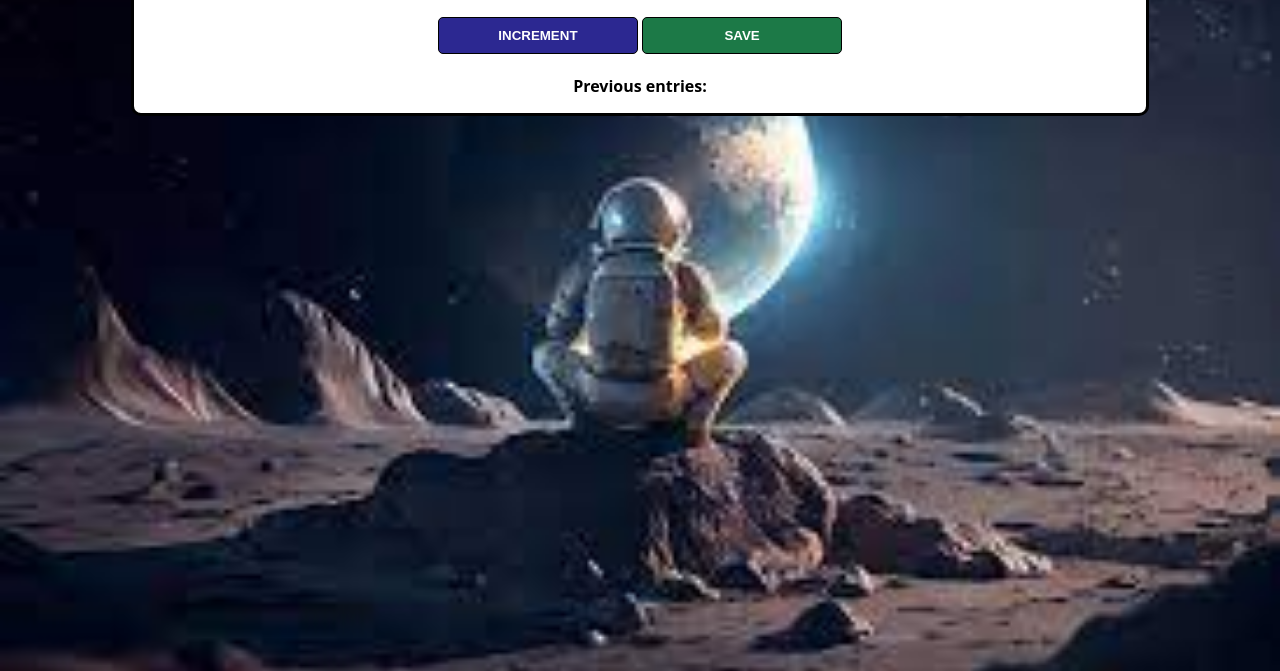
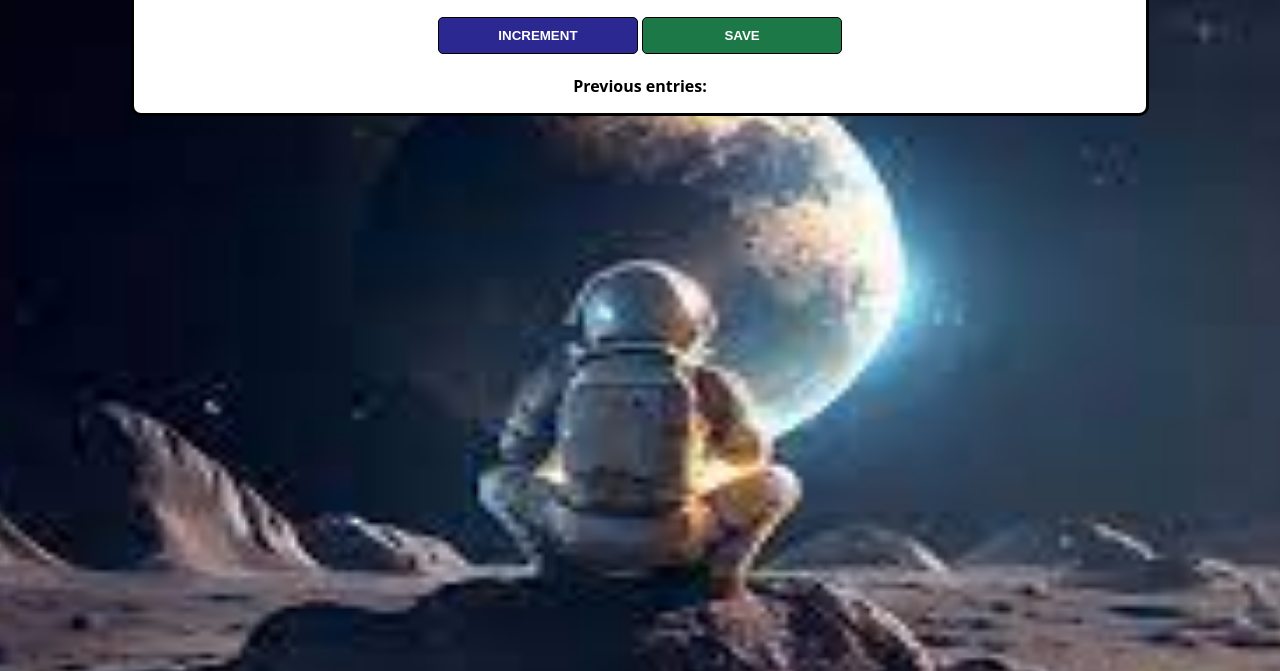
Before and after one commit to ariakerstein/blockCounter, a plain HTML site: page index.html in a window 1280 px wide. Shown: the part 145-816 px from the top of the page. Drawn offline with Linux system fonts and the light colour scheme.

Commit message:
img resize

```diff
--- a/index.css
+++ b/index.css
@@ -1,6 +1,9 @@
 body {
     background-image: url("future.jpg");
-    background-size: cover;
+    background-size: 1920px 1080px;
+    background-position: center;
+    background-repeat: no-repeat;
+    background-attachment: fixed;
     font-family: 'Open Sans', 'Helvetica Neue', sans-serif;
     text-align: center;
     height: 100vh;
```
Also changed, not shown: package-lock.json (added).
